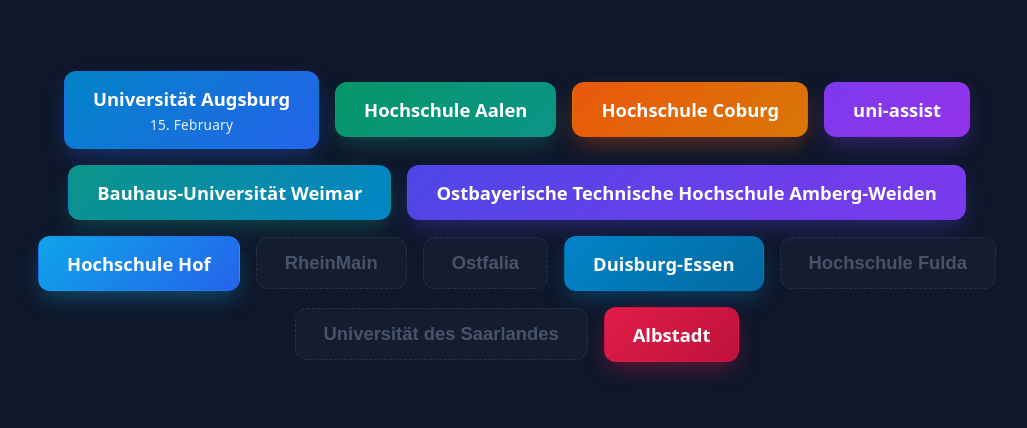
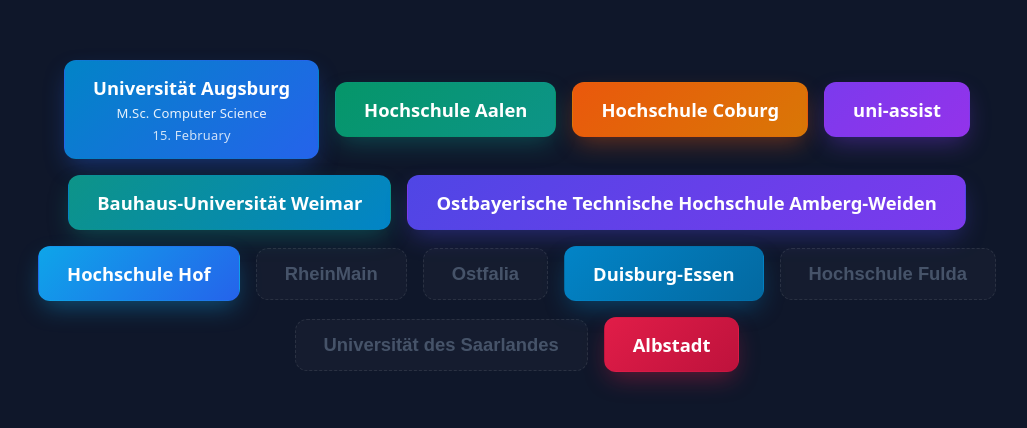
Before and after one commit to prit123-a/final, a plain HTML site: page index.html in a window 1280 px wide. Shown: the part 184-612 px from the top of the page, without its empty margins (123-1150 px from the left). Drawn offline with Linux system fonts and the light colour scheme.

Commit message:
Add course name to Universität Augsburg button

```diff
--- a/index.html
+++ b/index.html
@@ -52,10 +52,17 @@
       border: 1px solid transparent;
     }
 
-    .btn-deadline {
-      font-size: 0.85rem;
+    .btn-course {
+      font-size: 0.82rem;
       font-weight: 500;
       opacity: 0.9;
+      letter-spacing: 0.01em;
+    }
+
+    .btn-deadline {
+      font-size: 0.8rem;
+      font-weight: 500;
+      opacity: 0.8;
       letter-spacing: 0.02em;
     }
 
@@ -175,6 +182,7 @@
       href="https://vibs.uni-augsburg.de/qisserver/pages/cs/sys/portal/hisinoneStartPage.faces" target="_blank"
       rel="noopener noreferrer">
       <span>Universität Augsburg</span>
+      <span class="btn-course">M.Sc. Computer Science</span>
       <span class="btn-deadline">15. February</span>
     </a>
 
```
